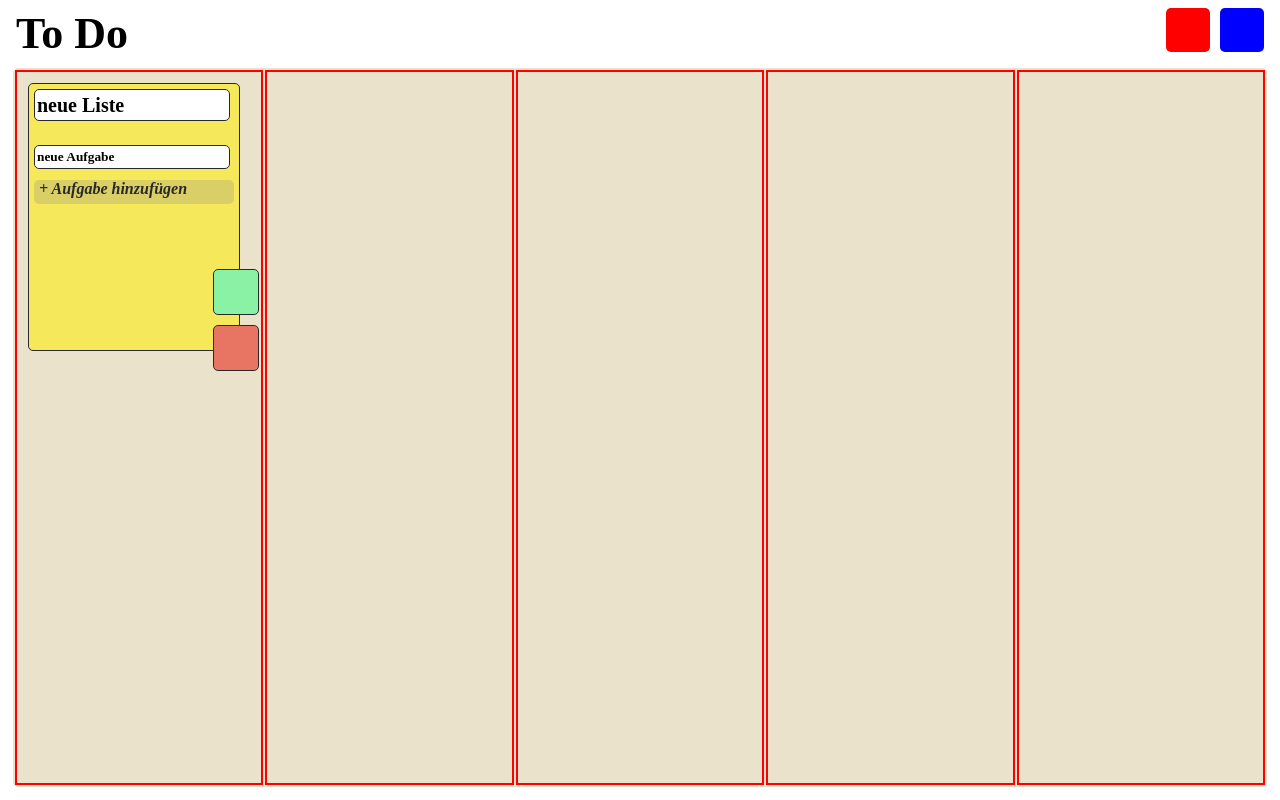
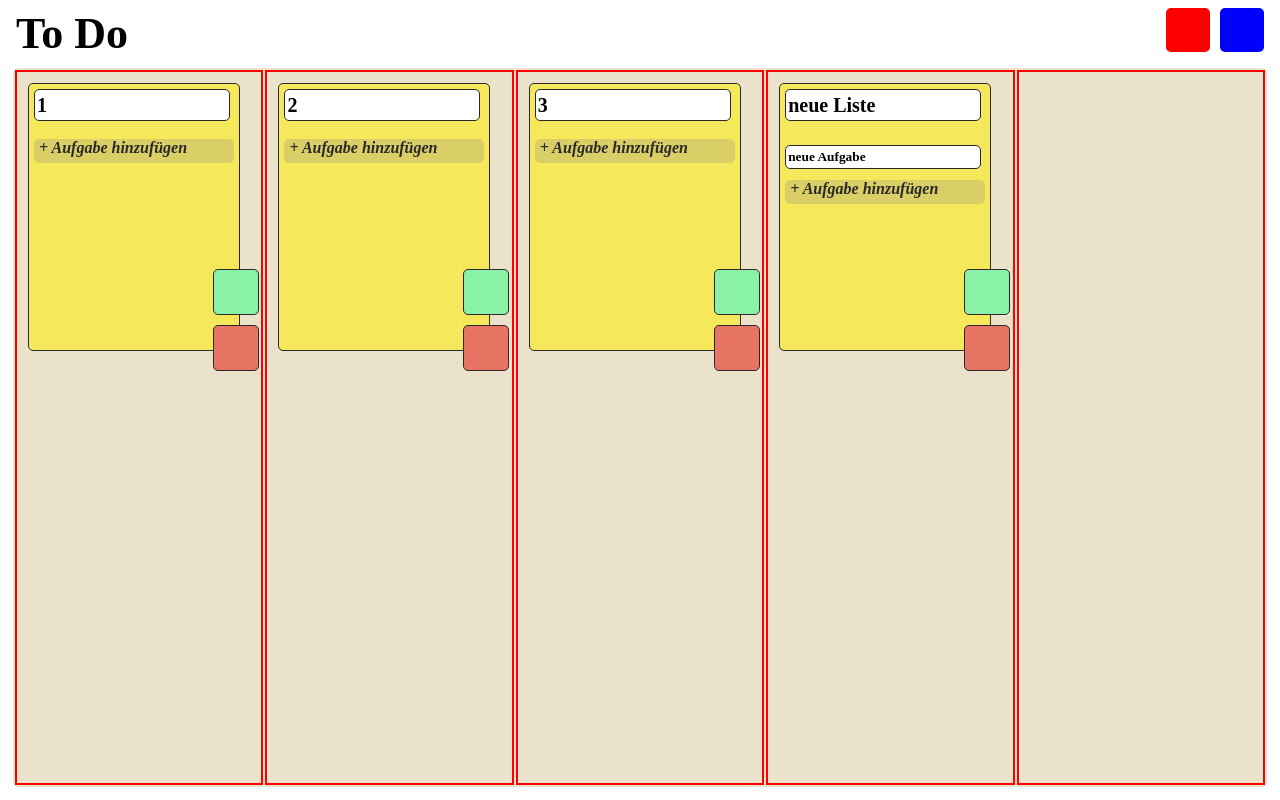
Before and after one commit to AndriPaulin/hci_project, an Angular app: page / in a window 1280 px wide. Both pictures are taken after a click on the element 1242 px from the left and 30 px from the top of the page. Built offline with nearby package versions, Linux system fonts and the light colour scheme.

Commit message:
implemented basic deletion of tasks (without asking for confirmation)

```diff
--- a/src/app/app.component.ts
+++ b/src/app/app.component.ts
@@ -18,7 +18,6 @@ export class AppComponent {
   createNewTaskEventSubject: Subject<void> = new Subject<void>();
 
   forwardCreateNewTaskEvent() {
-    console.log("event forwarded");
     this.createNewTaskEventSubject.next();
   }
 }
--- a/src/app/components/main-components/board/board.component.html
+++ b/src/app/components/main-components/board/board.component.html
@@ -8,27 +8,37 @@
   <tr>
     <td>
       <app-task *ngFor="let task of tasksOne"
-                [task]="task">
+                [task]="task"
+                (deleteTaskEvent)="deleteTask($event)"
+      >
       </app-task>
     </td>
     <td>
       <app-task *ngFor="let task of tasksTwo"
-                [task]="task">
+                [task]="task"
+                (deleteTaskEvent)="deleteTask($event)"
+      >
       </app-task>
     </td>
     <td>
       <app-task *ngFor="let task of tasksThree"
-                [task]="task">
+                [task]="task"
+                (deleteTaskEvent)="deleteTask($event)"
+      >
       </app-task>
     </td>
     <td>
       <app-task *ngFor="let task of tasksFour"
-                [task]="task">
+                [task]="task"
+                (deleteTaskEvent)="deleteTask($event)"
+      >
       </app-task>
     </td>
     <td>
       <app-task *ngFor="let task of tasksFive"
-                [task]="task">
+                [task]="task"
+                (deleteTaskEvent)="deleteTask($event)"
+      >
       </app-task>
     </td>
   </tr>
--- a/src/app/components/main-components/board/board.component.ts
+++ b/src/app/components/main-components/board/board.component.ts
@@ -97,4 +97,19 @@ export class BoardComponent {
     }
   }
 
+  /**
+   * Deletes Task from tasks in task service; then reloads tasks.
+   * @param task
+   */
+  deleteTask(task: TaskModel): void {
+    console.log("trying to delete task: " + task.taskName)
+
+
+    this.taskService.deleteTask(task);
+
+    this.allTasks = this.taskService.getAllTasks();
+    this.sortTasks(this.allTasks);
+  }
+
+  protected readonly TaskModel = TaskModel;
 }
--- a/src/app/components/task/task.component.ts
+++ b/src/app/components/task/task.component.ts
@@ -1,4 +1,4 @@
-import {Component, Input} from '@angular/core';
+import {Component, EventEmitter, Input, Output} from '@angular/core';
 import {TaskModel} from "../../models/task.model";
 import {SubTaskModel} from "../../models/sub-task.model";
 import {NgForOf, NgIf} from "@angular/common";
@@ -22,6 +22,8 @@ export class TaskComponent {
   @Input() task: TaskModel | undefined;
   @Input() subTaskArray: SubTaskModel[] | undefined;
 
+  @Output() deleteTaskEvent: EventEmitter<TaskModel> = new EventEmitter<TaskModel>();
+
   taskName: string | undefined;
   editMode: boolean | undefined;
   constructor() {
@@ -32,7 +34,6 @@ export class TaskComponent {
     this.subTaskArray = this.task?.subTasks;
     this.taskName = this.task?.taskName;
     this.editMode = this.task?.editMode;
-    console.log(this.taskName);
   }
 
   /**
@@ -47,7 +48,7 @@ export class TaskComponent {
    * Not implemented. Will probably use an Event to notify board.component that the task is to be deleted.
    */
   deleteTask(): void {
-
+    this.deleteTaskEvent.emit(this.task);
   }
 
   addNewSubtask(): void {
--- a/src/app/services/task-service.service.ts
+++ b/src/app/services/task-service.service.ts
@@ -1,6 +1,6 @@
 /**
  * Task service keeps track of all tasks and supplies them to the board component.
- * This does NOT act as a centralized db. There are several instances floating around.
+ * This does NOT act as a centralized db. There are several instances floating around. I tend to forget about that...
  */
 import {TaskModel} from "../models/task.model";
 
@@ -11,12 +11,21 @@ export class TaskServiceService {
 
   constructor( ) {
 
+    this.tasks.push(new TaskModel("1",1,[]));
+    this.tasks.push(new TaskModel("2",1,[]));
+    this.tasks.push(new TaskModel("3",1,[]));
+
 
   }
 
   addTask(task: TaskModel): void {
+    this.tasks.push(task);
+  }
 
-    this.tasks.push(task);
+  deleteTask(task: TaskModel): void {
+    let index: number = this.tasks.indexOf(task) //might not work
+    console.log("Trying to delete index: " + index)
+    this.tasks.splice(index, 1)
   }
 
   /**
```
